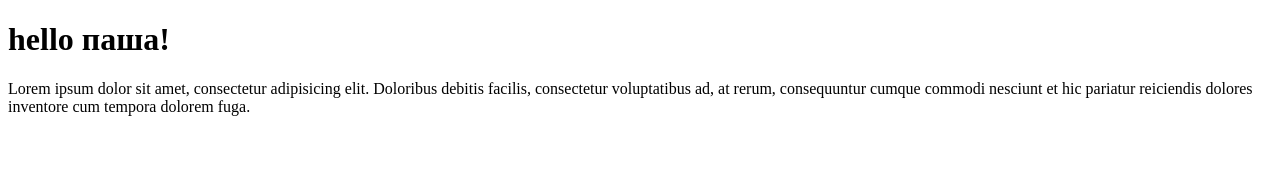
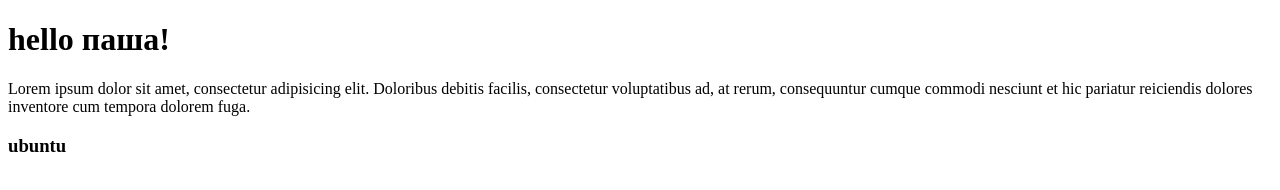
Before and after one commit to lasenko/git, a plain HTML site: page index.html in a window 1280 px wide. Drawn offline with Linux system fonts and the light colour scheme.

Commit message:
fifth commit. add readme and add h3.

```diff
--- a/index.html
+++ b/index.html
@@ -8,5 +8,6 @@
 <body>
     <h1>hello паша!</h1>
     <p>Lorem ipsum dolor sit amet, consectetur adipisicing elit. Doloribus debitis facilis, consectetur voluptatibus ad, at rerum, consequuntur cumque commodi nesciunt et hic pariatur reiciendis dolores inventore cum tempora dolorem fuga.</p>
+    <h3>ubuntu</h3>
 </body>
 </html>
```
